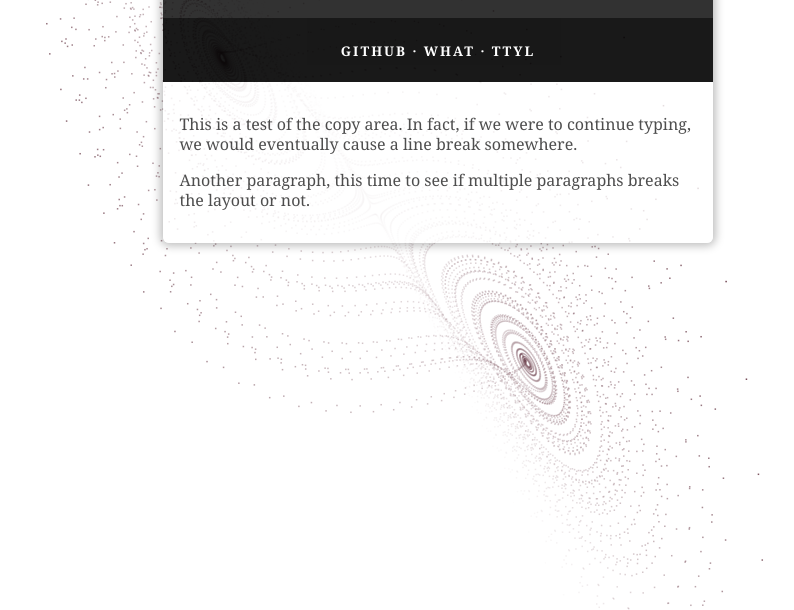
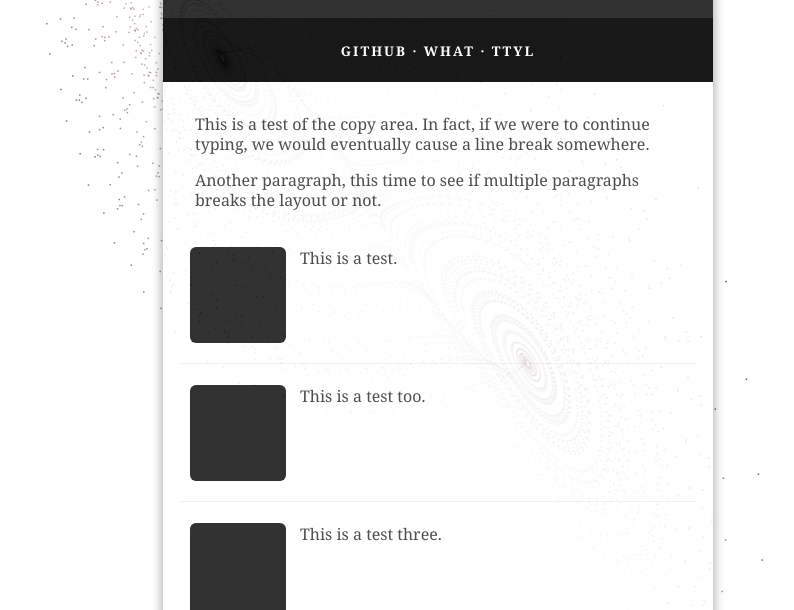
Before and after one commit to razh/about, a plain HTML site: page index.html in a window 1280 px wide. Shown: the part 190-800 px from the top of the page, without its empty margins (202-996 px from the left). Drawn offline with Linux system fonts and the light colour scheme.

Commit message:
Add description rows and test image.

```diff
--- a/css/about.css
+++ b/css/about.css
@@ -17,6 +17,10 @@ h1, h2, h3, h4, h5, h6 {
   margin-bottom: 10px;
 }
 
+img {
+  vertical-align: text-top;
+}
+
 a {
   color: inherit;
   font-family: inherit;
@@ -24,12 +28,34 @@ a {
 }
 
 p {
-  color: #222;
+  display: inherit;
+  color: inherit;
 }
 
 canvas {
   position: absolute;
   z-index: -1;
+}
+
+hr {
+  margin: 20px 0;
+  border: 0;
+  border-top: 1px solid #EEE;
+  border-bottom: 1px solid #FFF;
+}
+
+ul {
+  padding: 0;
+}
+
+.copy {
+  padding: 0 3% 1% 3%;
+}
+
+.rounded {
+  -webkit-border-radius: 6px;
+     -moz-border-radius: 6px;
+          border-radius: 6px;
 }
 
 .hero {
@@ -38,10 +64,6 @@ canvas {
   left: 50%;
   width: 550px;
   margin-left: -275px;
-
-  -webkit-border-radius: 6px;
-     -moz-border-radius: 6px;
-          border-radius: 6px;
 
   -webkit-box-shadow: 0 0 9px 3px rgba( 0, 0, 0, 0.25 );
      -moz-box-shadow: 0 0 9px 3px rgba( 0, 0, 0, 0.25 );
@@ -79,6 +101,7 @@ canvas {
 }
 
 .hero .hero-bottom {
+  color: #222;
   background-color: #FFF;
   opacity: 0.8;
   padding: 3%;
@@ -94,6 +117,20 @@ canvas {
 .decoration {
   color: #FFF;
   letter-spacing: 4px;
+}
+
+.row {
+  display: inline;
+  margin-top: 3%;
+
+  background-color: #FFF;
+  padding: 2%;
+
+  list-style: none;
+}
+
+.row p {
+  margin-left: 10px;
 }
 
 @media(max-width: 767px) {
--- a/index.html
+++ b/index.html
@@ -5,7 +5,7 @@
     <link rel="stylesheet" type="text/css" href="css/about.css">
   </head>
   <body>
-    <div class="hero">
+    <div class="hero rounded">
       <div class="hero-top">
         <h1 class="center">Lorem ipsum dolor</h1>
         <!-- <div class="center decoration">..................</div> -->
@@ -19,8 +19,31 @@
         </div>
       </div>
       <div class="hero-bottom">
-        <p>This is a test of the copy area. In fact, if we were to continue typing, we would eventually cause a line break somewhere.</p>
-        <p>Another paragraph, this time to see if multiple paragraphs breaks the layout or not.</p>
+        <div class="copy">
+          <p>This is a test of the copy area. In fact, if we were to continue typing, we would eventually cause a line break somewhere.</p>
+          <p>Another paragraph, this time to see if multiple paragraphs breaks the layout or not.</p>
+        </div>
+        <ul>
+          <li class="row rounded">
+            <img src="img/black-square.png" class="rounded">
+            <p>This is a test.</p>
+          </li>
+          <hr>
+          <li class="row rounded">
+            <img src="img/black-square.png" class="rounded">
+            <p>This is a test too.</p>
+          </li>
+          <hr>
+          <li class="row rounded">
+            <img src="img/black-square.png" class="rounded">
+            <p>This is a test three.</p>
+          </li>
+          <hr>
+          <li class="row rounded">
+            <img src="img/black-square.png" class="rounded">
+            <p>This is a test four.</p>
+          </li>
+        </ul>
       </div>
     </div>
     <script src="js/background.js"></script>
```
Also changed, not shown: img/black-square.png (added).
